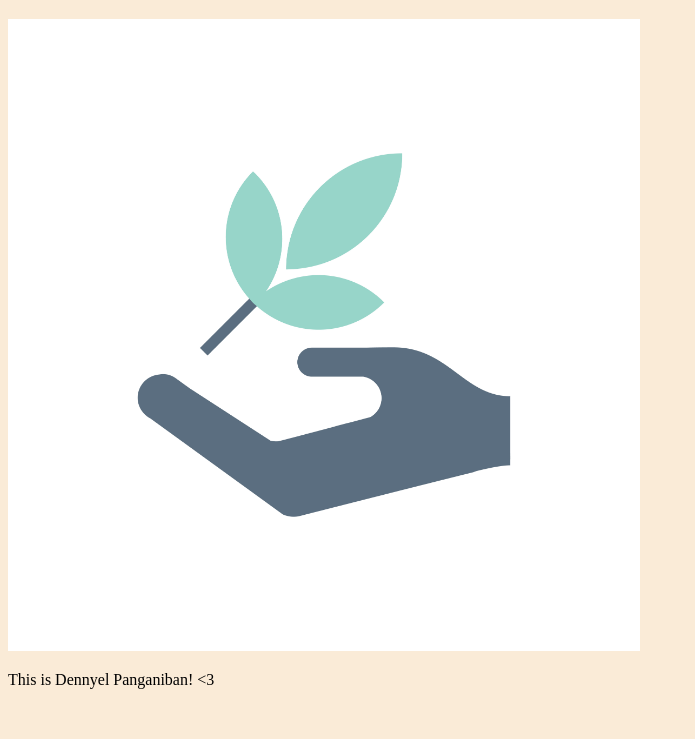
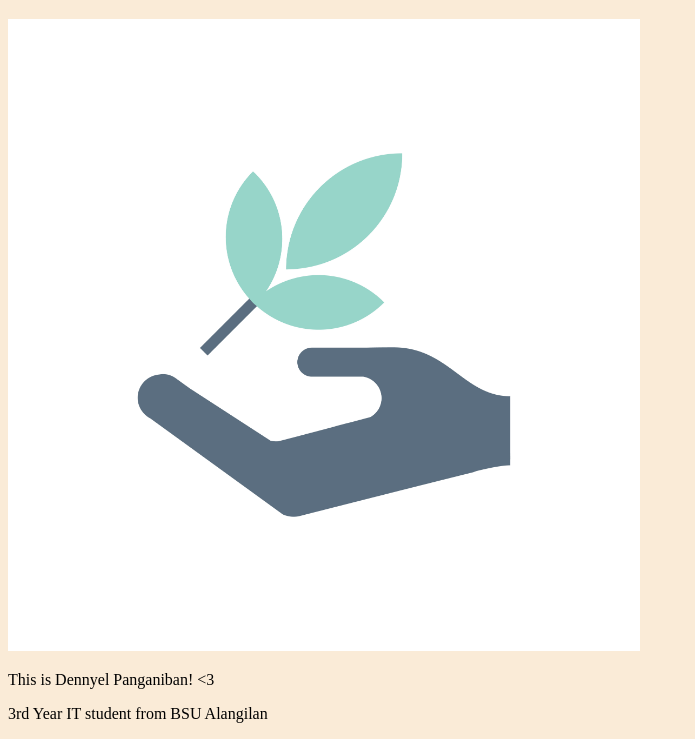
Before and after one commit to CodenameDenden/annyeong-test-page, a plain HTML site: page index.html in a window 1280 px wide. Shown: the part 61-800 px from the top of the page, without its empty margins (0-695 px from the left). Drawn offline with Linux system fonts and the light colour scheme.

Commit message:
Added another info in index.html

```diff
--- a/index.html
+++ b/index.html
@@ -11,5 +11,6 @@
             <img src="6143.jpg" alt="waku waku!" style="width:50%; max-width:960px;">
         </div>
         <p>This is Dennyel Panganiban! &lt;3</p>
+        <p>3rd Year IT student from BSU Alangilan</p>
     </body>
 </html>
```
